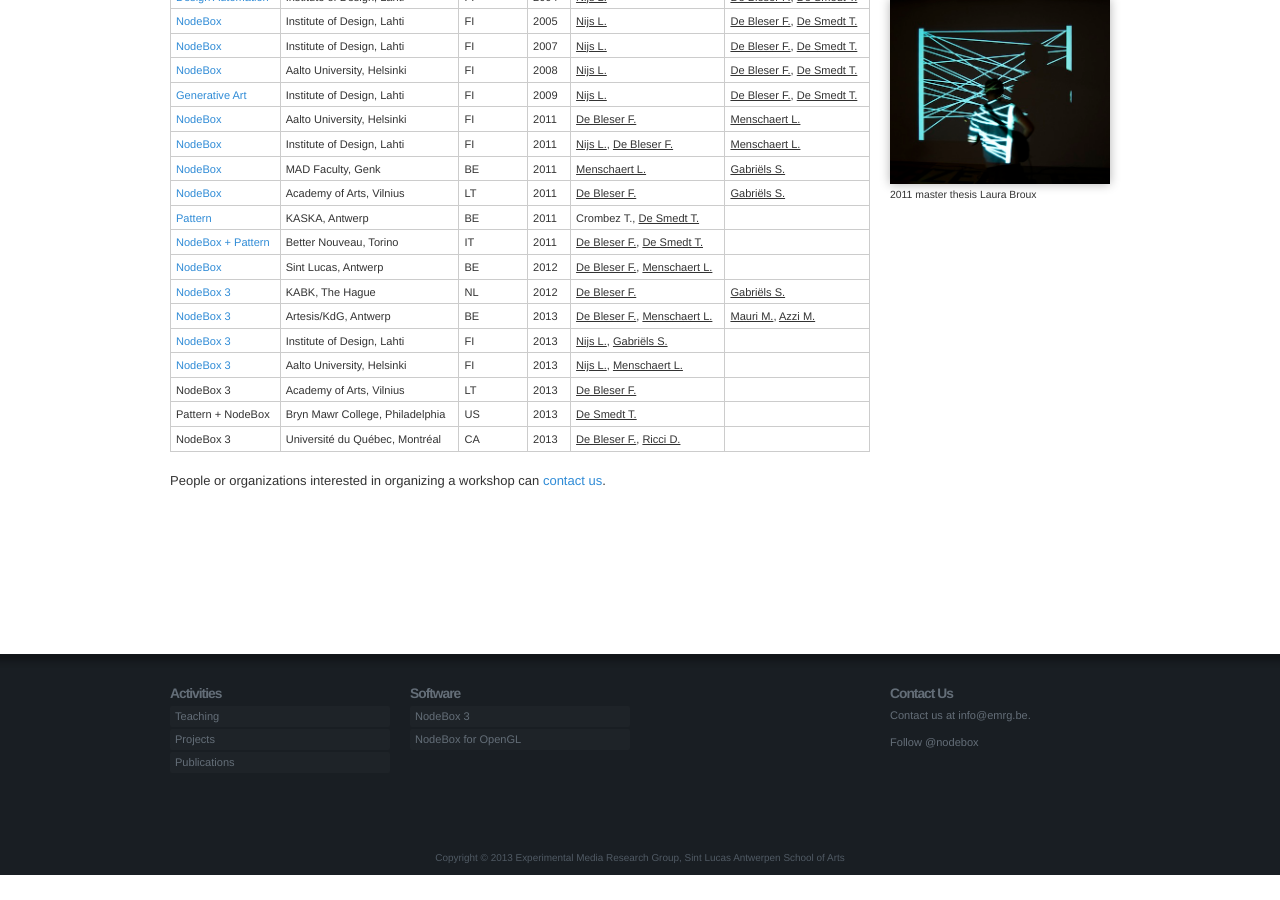
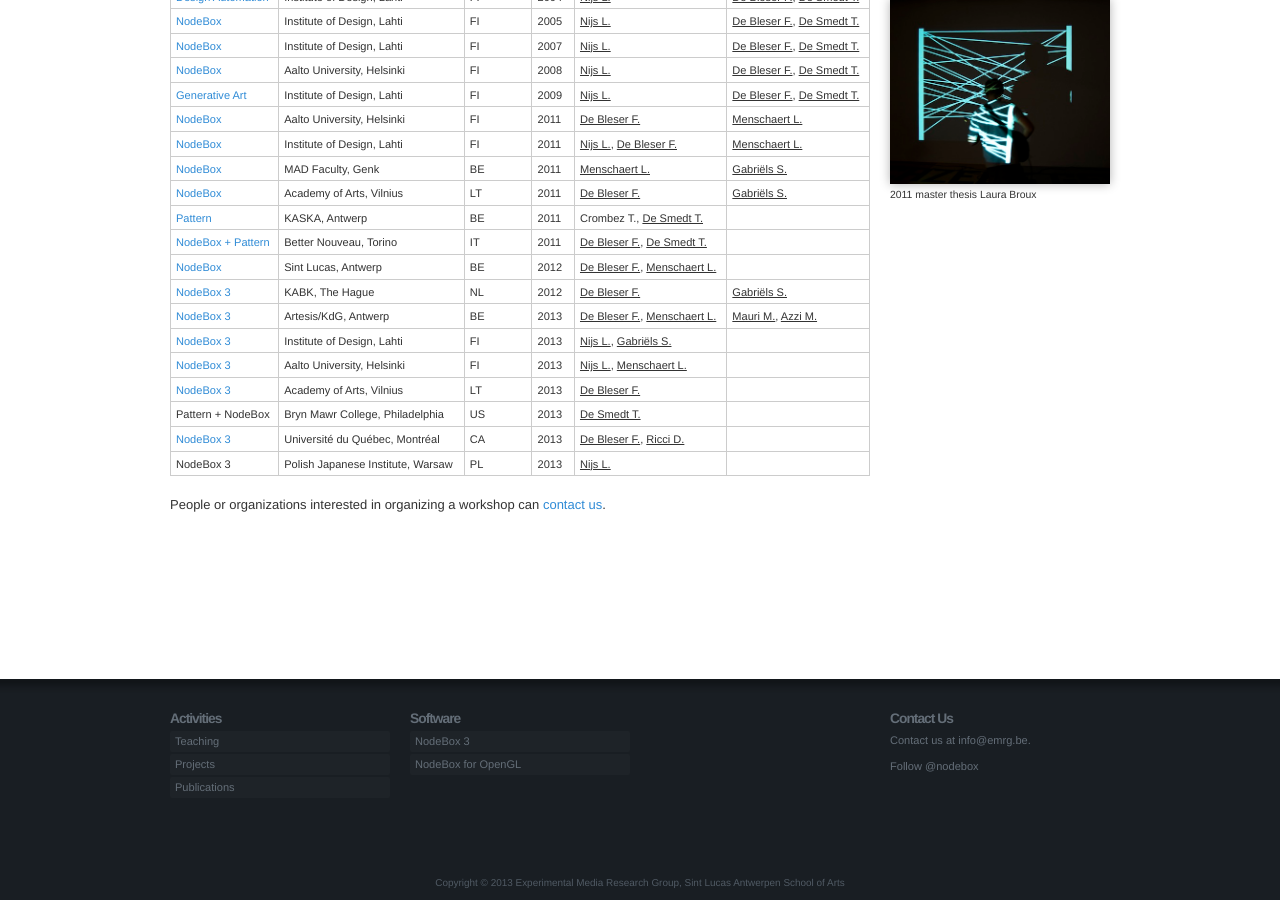
Before and after one commit to nodebox/emrg.be, a Jekyll site: the page built from teaching/index.md, in a window 1280 px wide and 900 px high, scrolled down 834 px. Built offline with Jekyll 4.4.1, drawn with Linux system fonts in a browser that asks for light colours; nearby versions of some CDN libraries; comment, search, counter and statistics services are not loaded; before the commit the page ends 1709 px from its top, so only the background shows below that.

Commit message:
Workshops added
Added info on Vilnius, Montreal and Warsaw workshops

```diff
--- a/teaching/index.md
+++ b/teaching/index.md
@@ -186,7 +186,7 @@
 		<td data-title="&nbsp;"></td>
 	</tr>
 	<tr>
-		<td data-title="Class">NodeBox 3</td>
+		<td data-title="Class"><a href="http://workshops.nodebox.net/2013-vilnius/">NodeBox 3</a></td>
 		<td data-title="Institute">Academy of Arts, Vilnius</td>
 		<td data-title="Country">LT</td>
 		<td data-title="Year">2013</td>
@@ -202,13 +202,21 @@
 		<td data-title="&nbsp;"></td>
 	</tr>
 	<tr>
-		<td data-title="Class">NodeBox 3</td>
+		<td data-title="Class"><a href="http://workshops.nodebox.net/2013-montreal/">NodeBox 3</a></td>
 		<td data-title="Institute">Université du Québec, Montréal</td>
 		<td data-title="Country">CA</td>
 		<td data-title="Year">2013</td>
 		<td data-title="Teachers"><a href="../people/frederik-de-bleser.html" class="author">De Bleser F.</a>, <a href="http://http://www.densitydesign.org/person/donato-ricci/" class="author">Ricci D.</a></td>
 		<td data-title="&nbsp;"></td>
 	</tr>
+	<tr>
+		<td data-title="Class">NodeBox 3</td>
+		<td data-title="Institute">Polish Japanese Institute, Warsaw</td>
+		<td data-title="Country">PL</td>
+		<td data-title="Year">2013</td>
+		<td data-title="Teachers"><a href="../people/lucas-nijs.html" class="author">Nijs L.</a></td>
+		<td data-title="&nbsp;"></td>
+	</tr>
 </table>
 
 
```
